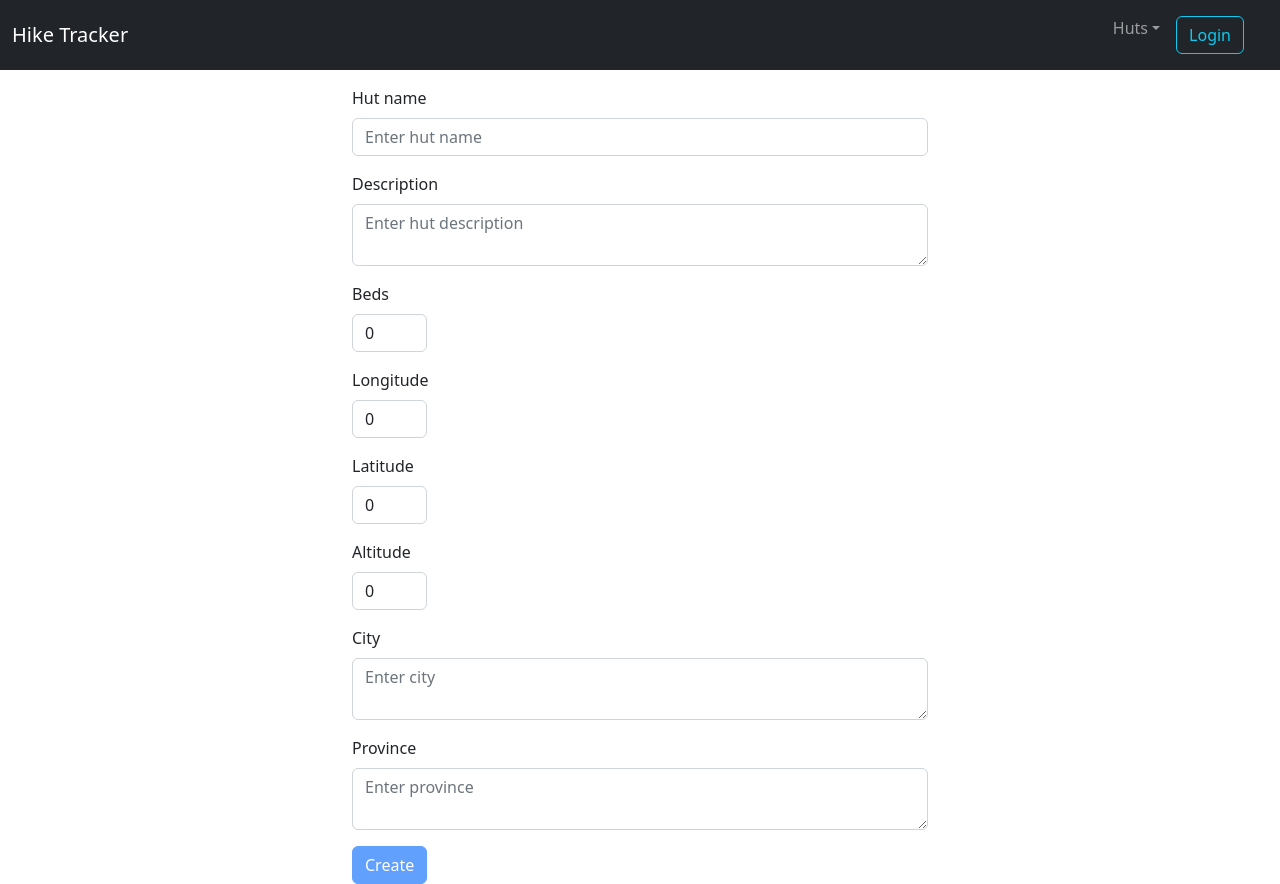
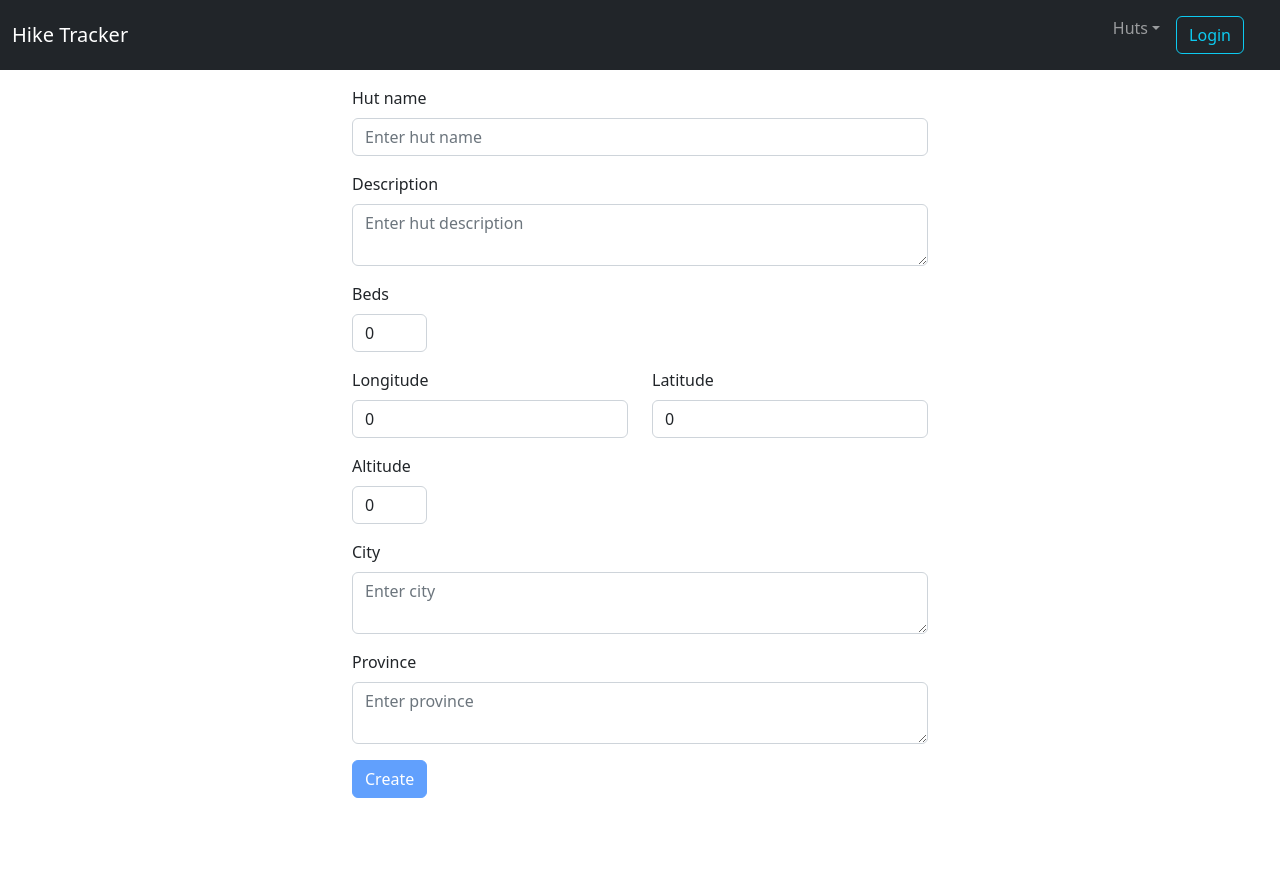
Before and after one commit to SE2-2022-G17/se2022-17-Hike-Tracker, a React (Create React App) app in the folder client/: page /huts/create in a window 1280 px wide. After the commit the page ends 800 px from the top, so only its background shows below. Built offline with nearby package versions, Linux system fonts and the light colour scheme.

Commit message:
hut create UI change

```diff
--- a/client/src/components/CreateHut.js
+++ b/client/src/components/CreateHut.js
@@ -1,5 +1,5 @@
 import { useEffect, useState } from "react";
-import { Container, Form, Button, Alert} from "react-bootstrap";
+import {Container, Form, Button, Alert, Row, Col} from "react-bootstrap";
 import API from '../API';
 
 
@@ -104,7 +104,9 @@ function CreateHut(props) {
                         onChange={event => { if (event.target.value >= 0) setBeds(event.target.value) }}
                     />
                 </Form.Group>
-                <Form.Group className="mb-3 form-number">
+                <Row>
+                    <Col>
+                        <Form.Group className="mb-3">
                             <Form.Label>Longitude</Form.Label>
                             <Form.Control
                                 type="number"
@@ -112,7 +114,9 @@ function CreateHut(props) {
                                 onChange={event => { setLongitude(event.target.value) }}
                             />
                         </Form.Group>
-                <Form.Group className="mb-3 form-number">
+                    </Col>
+                    <Col>
+                        <Form.Group className="mb-3">
                             <Form.Label>Latitude</Form.Label>
                             <Form.Control
                                 type="number"
@@ -120,6 +124,8 @@ function CreateHut(props) {
                                 onChange={event => { setLatitude(event.target.value) }}
                             />
                         </Form.Group>
+                    </Col>
+                </Row>
                 <Form.Group className="mb-3 form-number">
                     <Form.Label>Altitude</Form.Label>
                     <Form.Control
```
Lines whose indentation alone changed are shown as unchanged.
